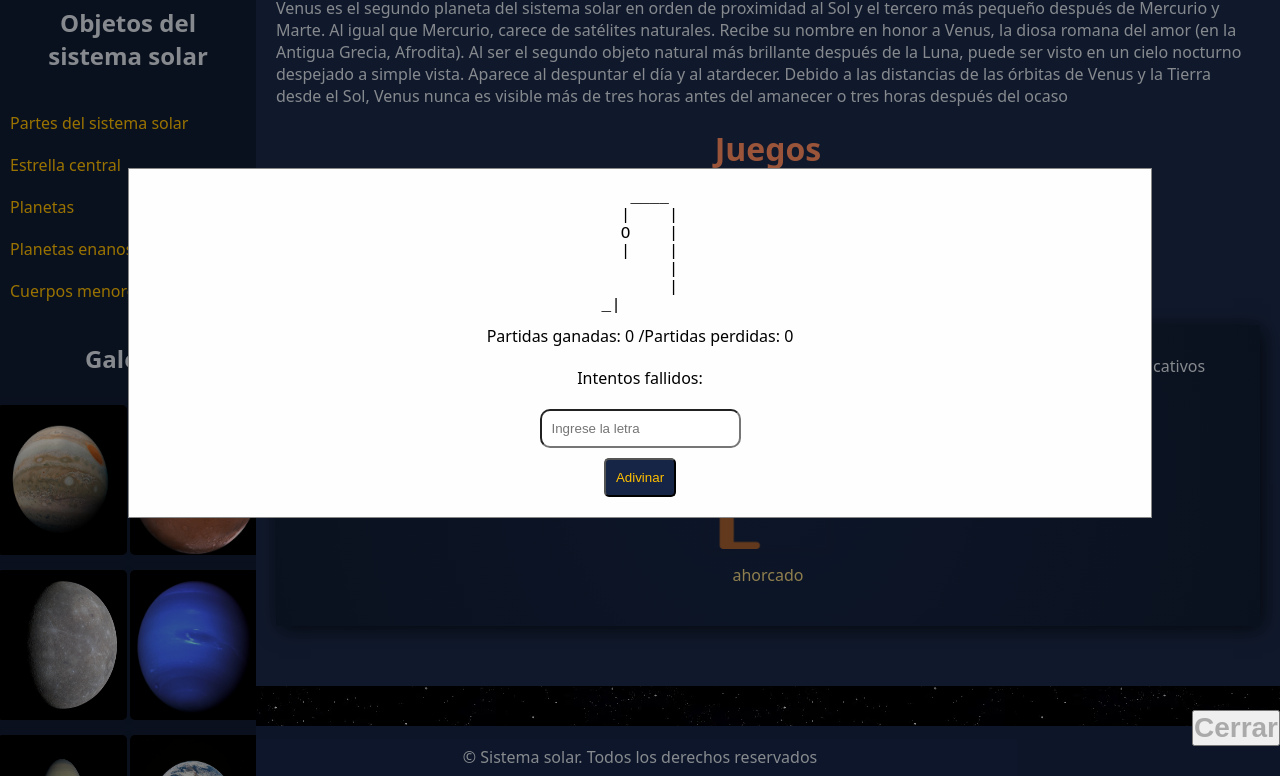
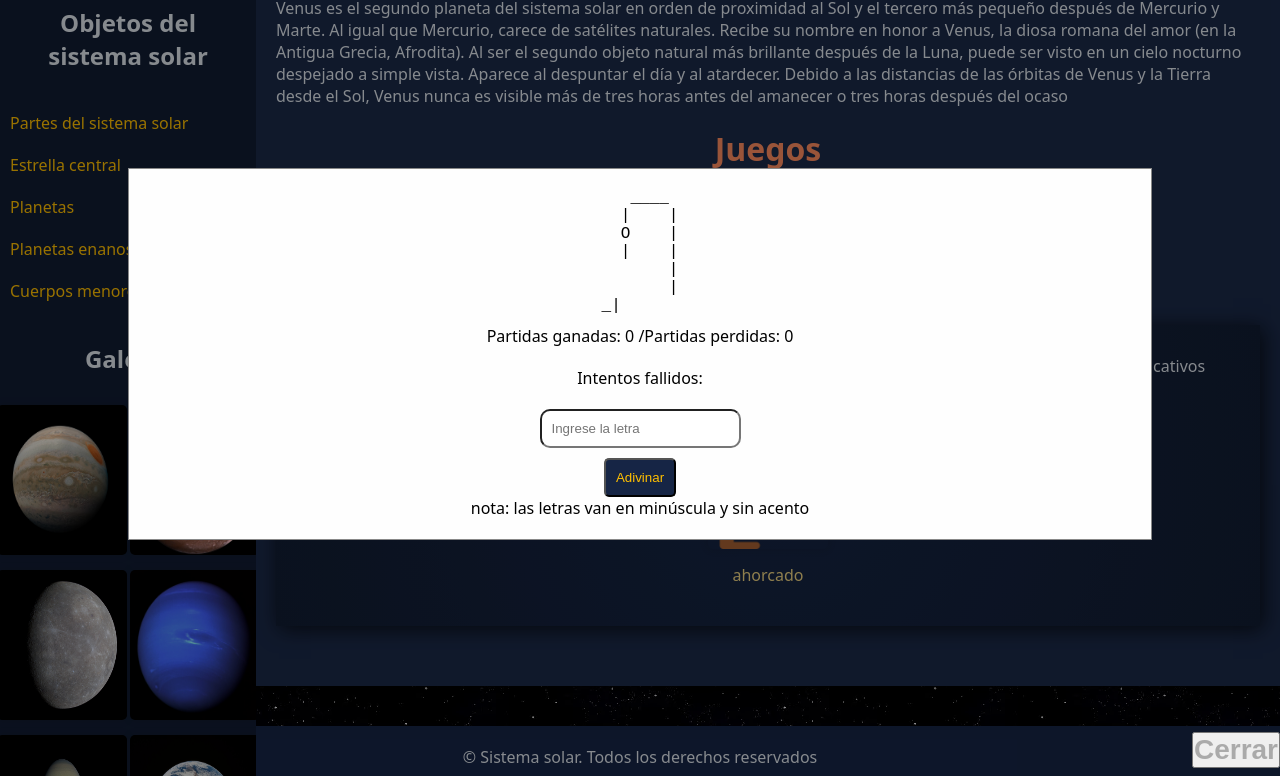
Before and after one commit to Giogamm/Sistema-solar, a plain HTML site: page index.html in a window 1280 px wide. Both pictures are taken after a click on the picture 768 px from the left and 5334 px from the top of the page. Shown: the part 4845-5621 px from the top of the page. Drawn offline with Linux system fonts and the light colour scheme.

Commit message:
puse una nota

```diff
--- a/index.html
+++ b/index.html
@@ -315,6 +315,7 @@
 
               <span id="noti"></span>
               <span id="perder"></span>
+              <span>nota: las letras van en minúscula y sin acento</span>
 
 
             </div>
```
